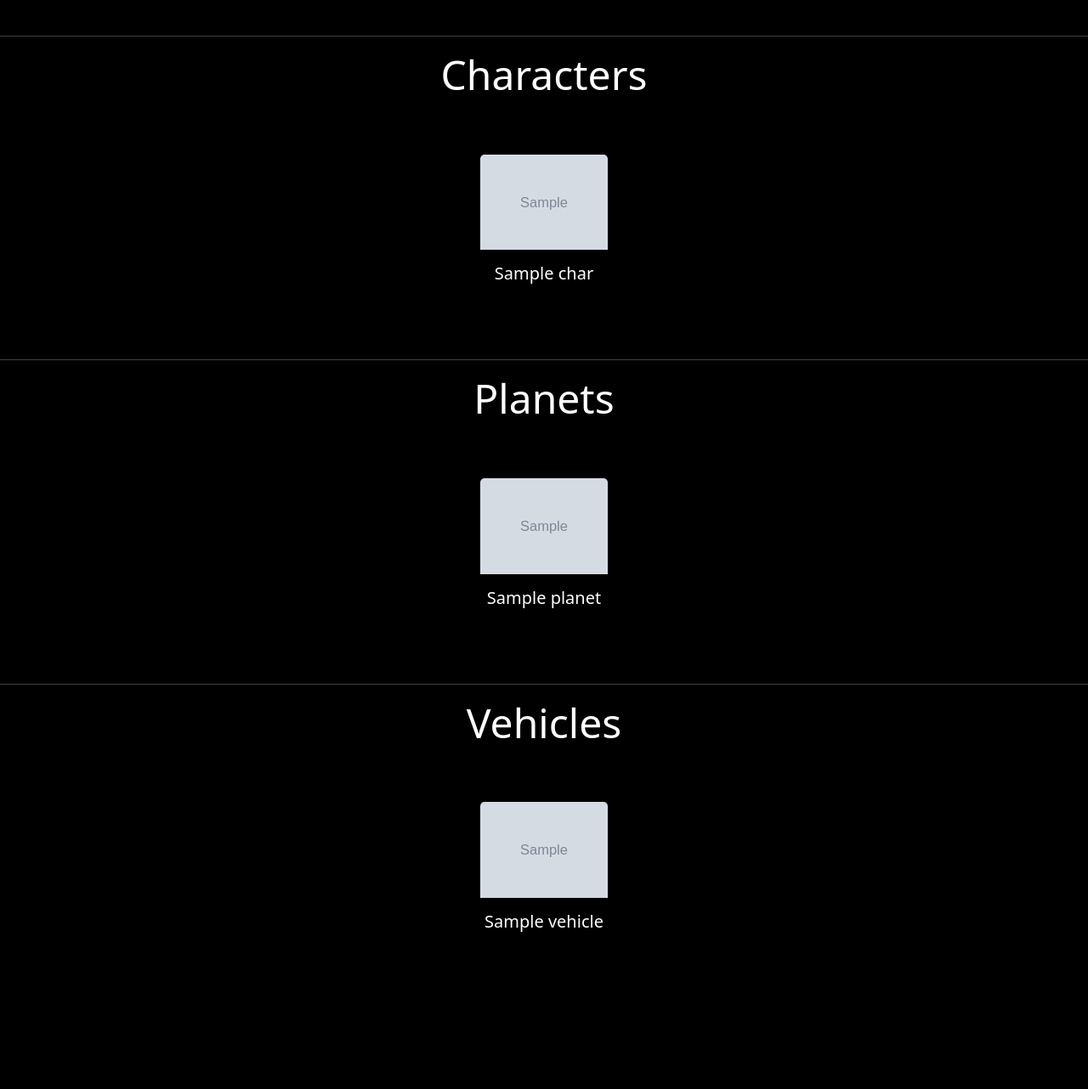
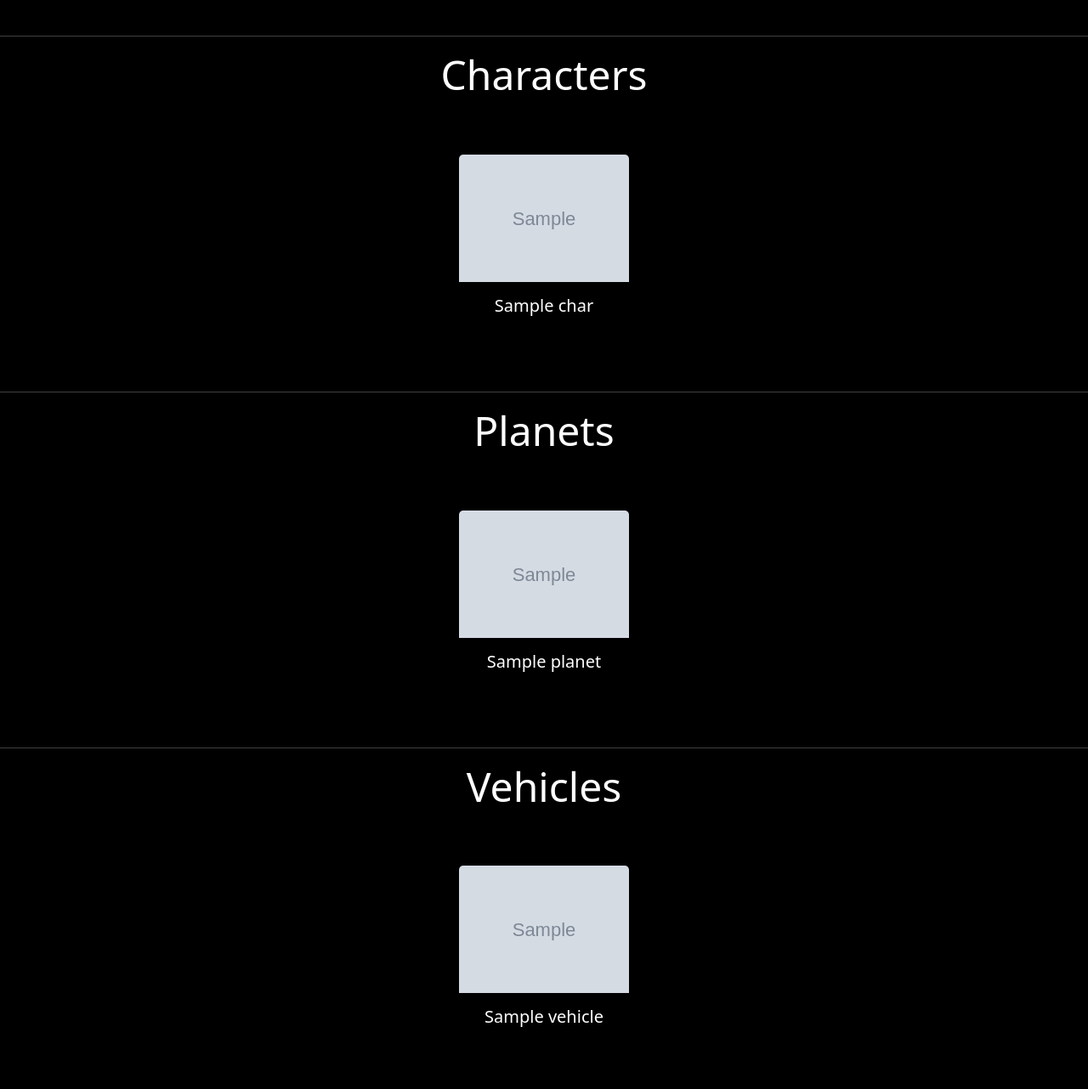
Before and after one commit to steven-sl/starwars, a Django app: template starwars/templates/film_view.html in a window 1280 px wide. Shown: the part 359-1641 px from the top of the page at 85% size. Before the commit the page ends 1456 px from the top, so only its background shows below. Run offline with Django 4.2, Linux system fonts and the light colour scheme; the template is opened without the code that fills it: most values are stand-ins (such as "Sample title", 1, 10 or a date in 2020); grey boxes marked "Sample" are stand-in pictures.

Commit message:
Style change

```diff
--- a/starwars/templates/film_view.html
+++ b/starwars/templates/film_view.html
@@ -33,7 +33,7 @@
   <!-- code in CSS later -->
   <div class="clickable-cards card d-flex align-items-center justify-content-center m-5" style="background-color: black; color: white;">
     <!-- <img src="{% static char.img_url %}" class="card-img-top "style="width:150px"> -->
-    <a href="{% url 'starwars:char_detail' char.char_id %}"><img class="card-img-top img-responsive" src="{% static char.img_url %}" style="width: 150px"></a>
+    <a href="{% url 'starwars:char_detail' char.char_id %}"><img class="card-img-top img-fluid" src="{% static char.img_url %}" style="width:auto;height:150px" ></a>
 
     <div class="card-body">
       <h5 class="card-title">{{char.name}}</h5>
@@ -51,7 +51,7 @@
   {% for planet in film_planets%}
   <!-- code in CSS later -->
   <div class="card d-flex align-items-center justify-content-center m-5" style="background-color: black; color: white;">
-    <img src="{% static planet.img_url %}" class="card-img-top "style="width:150px">
+    <img src="{% static planet.img_url %}" class="card-img-top img-fluid" style="width:auto;height:150px">
     <div class="card-body">
       <h5 class="card-title">{{planet.name}}</h5>
     </div>
@@ -67,7 +67,7 @@
     {% for vehicle in film_vehicles%}
     <!-- code in CSS later -->
     <div class="card d-flex align-items-center justify-content-center m-5" style="background-color: black; color: white;">
-      <img src="{% static vehicle.img_url %}" class="card-img-top "style="width:150px">
+      <img src="{% static vehicle.img_url %}" class="card-img-top img-fluid" style="width:auto;height:150px">
       <div class="card-body">
         <h5 class="card-title">{{vehicle.name}}</h5>
       </div>
--- a/starwars/views/def_view.py
+++ b/starwars/views/def_view.py
@@ -86,7 +86,7 @@ def film_view(request, unique_id):
                 # PARSE URL
                 vehicle = urllib.request.urlopen(film['vehicles'][i])
                 vehicle = json.loads(vehicle.read())
-                vehicle = link_images([vehicle], "vehicle", "name")[0]
+                vehicle = link_images([vehicle], "vehicles", "name")[0]
 
                 film_vehicles.append(vehicle)
 
```
Also changed, not shown: db.sqlite3, static/media/characters/Anakin Skywalker.jpg (added), static/media/characters/Jabba Desilijic Tiure.jpg (added), static/media/vehicles/Armored Assault Tank.jpg (added), static/media/vehicles/C-9979 landing craft.jpg (added), static/media/vehicles/Koro-2 Exodrive airspeeder.jpg (added), static/media/vehicles/LAATi.jpg (added), static/media/vehicles/Multi-Troop Transport.jpg (added), static/media/vehicles/Single Trooper Aerial Platform.jpg (added), static/media/vehicles/Vulture Droid.jpg (added).
